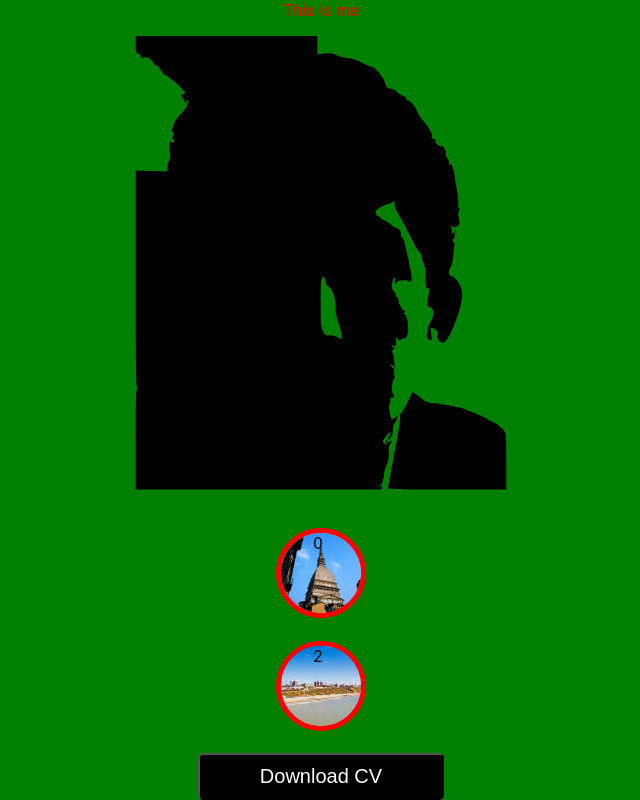
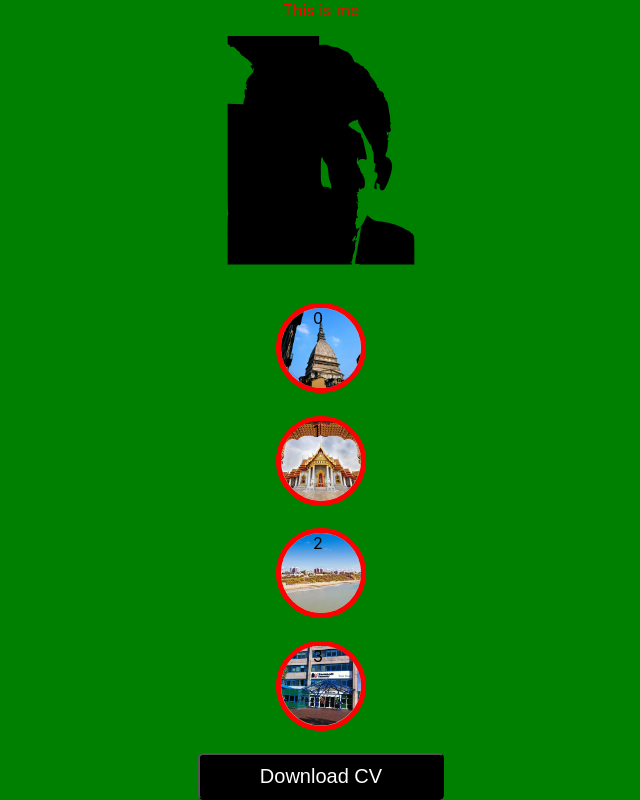
Before and after one commit to Mv35/react-website, a React (Create React App) app in the folder website/: page / in a window 1280 px wide. Shown: the whole page, without its empty margins (319-959 px from the left). Built offline with nearby package versions, Linux system fonts and the light colour scheme.

Commit message:
more styling

```diff
--- a/website/src/App.styled.js
+++ b/website/src/App.styled.js
@@ -2,19 +2,13 @@ import styled from "styled-components";
 
 const MainBody = styled.body`
   background: green;
-  width: 100vw;
-  height: 100vh;
 `;
 
 const MainWrapper = styled.div`
   display: flex;
   flex-direction: column;
   align-items: center;
-
-  /* Set rules to fill background */
-
-  /* Set up proportionate scaling */
-  width: 100%;
+  width: 100vw;
   height: 100vh;
   color: red;
   flex-grow: 1;
--- a/website/src/Components/LifeGoalsIcons/LifeGoalsIcons.js
+++ b/website/src/Components/LifeGoalsIcons/LifeGoalsIcons.js
@@ -9,7 +9,7 @@ import {
 const LifeGoalsIcon = (props) => {
   // this.setState = { first: 1, second: 2 };
   console.log("props", props);
-  return props.name % 2 === 0 ? (
+  return props.name % 2 !== 10 ? (
     <LifeGoalsPictureWrapper>
       <LifeGoalPicture src={props.src} alt={props.alt}></LifeGoalPicture>
       <LifeGoalsPictureWrapperText>{props.name}</LifeGoalsPictureWrapperText>
--- a/website/src/Components/ProfilePicture/ProfilePicture.styled.js
+++ b/website/src/Components/ProfilePicture/ProfilePicture.styled.js
@@ -2,8 +2,8 @@ import styled from "styled-components";
 import { ReactComponent as ProfilePicture } from "../../Assets/ProfilePicture.svg";
 
 const Picture = styled(ProfilePicture)`
-  width: 100vw;
-  height: 100vh;
+  width: 50vw;
+  height: 50vh;
   display: flex;
   flex-grow: 1;
   padding: 1rem;
```
